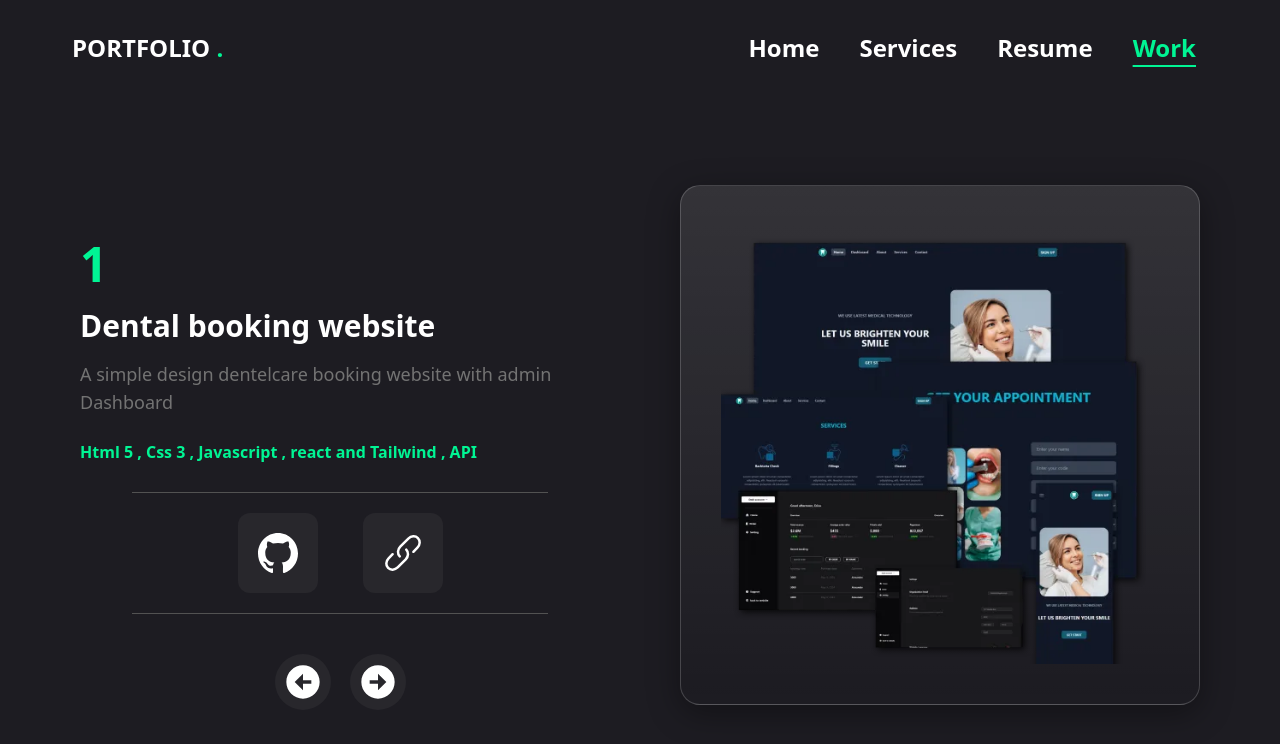
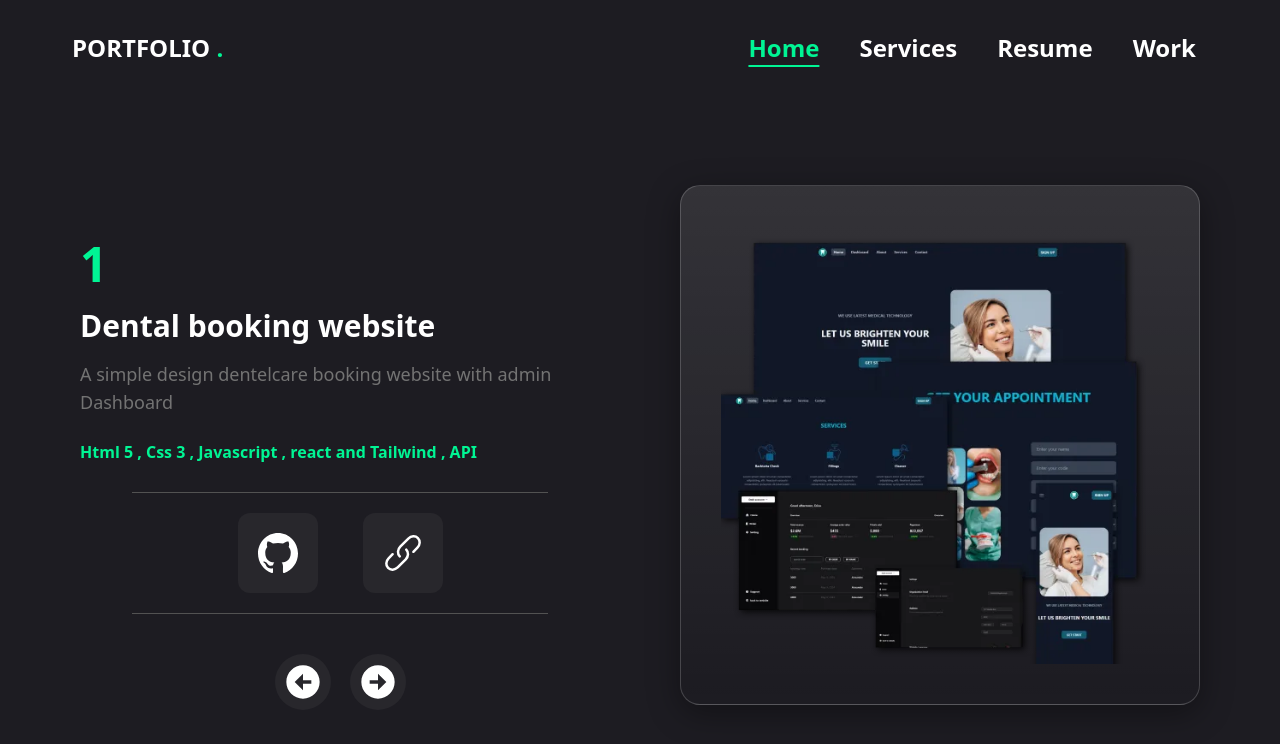
Before and after one commit to fares12358/next-portfolio, a Next.js app: page /Work in a window 1280 px wide. Shown: the top 744 px of the page. Built offline with nearby package versions, Linux system fonts and the light colour scheme.

Commit message:
del pathname

```diff
--- a/src/app/components/Nav.jsx
+++ b/src/app/components/Nav.jsx
@@ -13,10 +13,10 @@ function classNames(...classes) {
 export default function nav() {
 
   const [navigation, setNavigation] = useState([
-    { name: "Home", href: "/", current: (window.location.pathname === '/')?true:false },
-    { name: "Services", href: "/Services", current: (window.location.pathname === '/Services')?true:false },
-    { name: "Resume", href: "/Resume", current: (window.location.pathname === '/Resume')?true:false },
-    { name: "Work", href: "/Work", current: (window.location.pathname === '/Work')?true:false },
+    { name: "Home", href: "/", current: true },
+    { name: "Services", href: "/Services", current: false},
+    { name: "Resume", href: "/Resume", current: false },
+    { name: "Work", href: "/Work", current: false},
   ]);
   const handleClick =(clickedItem)=>{
     const updatedNavigation = navigation.map((item) => ({
--- a/src/app/page.jsx
+++ b/src/app/page.jsx
@@ -205,7 +205,6 @@ export default function Home() {
             (
               <div className="error text-red-500 text-[20px] font-mono text-center p-2">{Error}</div>
             )
-
           )}
         </div>
         <div
```
